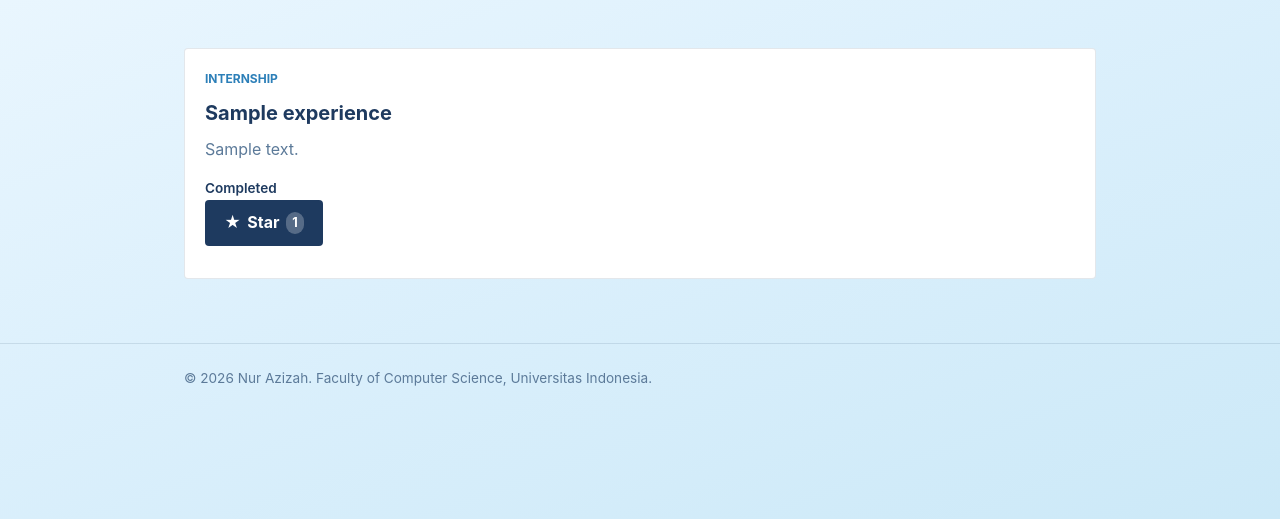
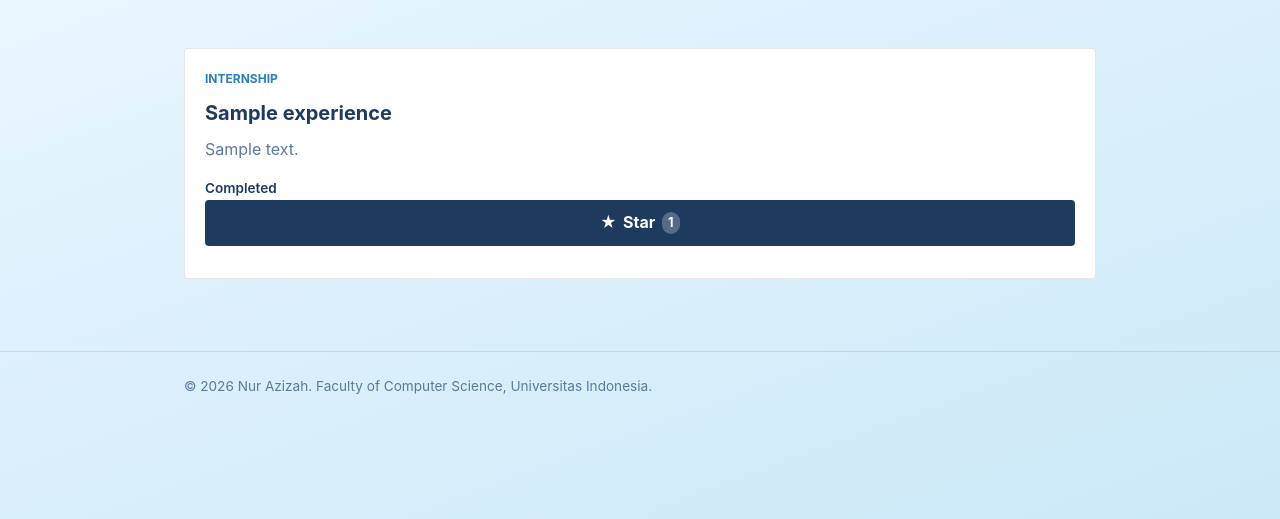
Before and after one commit to nurazizah56-dak/myportofolio, a Django app: page /experience/ in a window 1280 px wide. Shown: the part 217-736 px from the top of the page. Run offline with Django 5.2, Linux system fonts and the light colour scheme; tables that the repository leaves empty hold one stand-in row (values such as "Sample post").

Commit message:
style: rapikan spacing tombol edit experience

```diff
--- a/static/css/style.css
+++ b/static/css/style.css
@@ -712,6 +712,8 @@ html {
     border-radius: var(--radius);
     display: flex;
     flex-direction: column;
+    margin-bottom: 0.5rem;
+
 }
 
 .experience-category {
@@ -739,6 +741,25 @@ html {
     margin-top: 1rem;
     font-size: 0.85rem;
     font-weight: 600;
+}
+
+.experience-actions-row {
+    display: flex;
+    gap: 0.5rem;
+    align-items: center;
+    margin-bottom: 0.75rem;
+}
+
+.experience-actions-row .star-form {
+    display: block;
+    flex: 1;
+    margin-bottom: 0;
+}
+
+.experience-actions-row .button {
+    flex: 1;
+    margin-bottom: 0;
+    text-align: center;
 }
 
 /* experience & project form */
@@ -1171,8 +1192,10 @@ html {
 .button-star {
     display: inline-flex;
     align-items: center;
+    justify-content: center;
     gap: 0.4rem;
     background: var(--ink);
+    width: 100%;
 }
 
 .button-star.is-starred {
```
